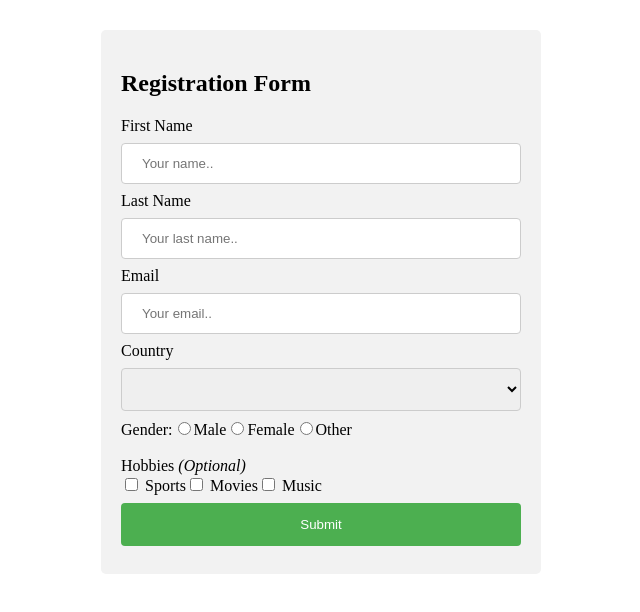
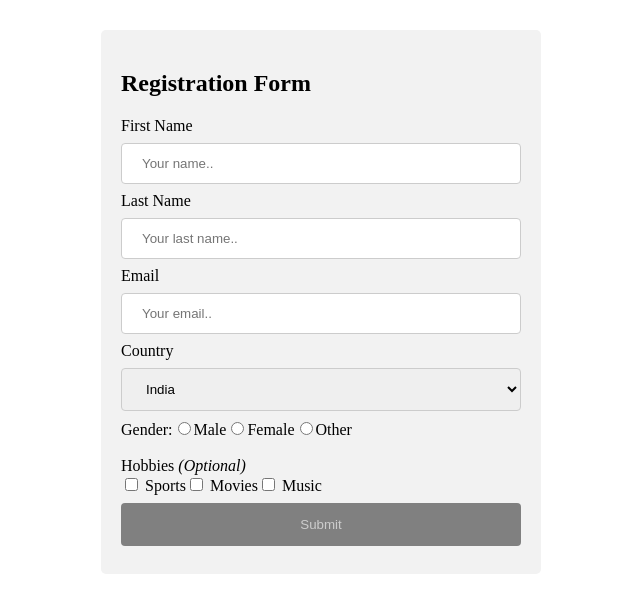
Before and after one commit to gouthamraj020102/angularProjects, an Angular app in the folder user-registration-form-app/: page / in a window 1280 px wide. Shown: the top 612 px of the page, without its empty margins (319-959 px from the left). Built offline with nearby package versions, Linux system fonts and the light colour scheme.

Commit message:
Template driven form Validation

```diff
--- a/user-registration-form-app/src/app/app.component.css
+++ b/user-registration-form-app/src/app/app.component.css
@@ -19,8 +19,14 @@ input[type=submit] {
     cursor: pointer;
 }
 
-input[type=submit]:hover {
-    background-color: #45a049;
+#btn:hover:enabled {
+  background-color: #45a049;
+}
+
+#btn:disabled {
+    background-color: grey;
+    color: #ccc;
+    cursor: not-allowed;
 }
 
 .form {
@@ -30,3 +36,11 @@ input[type=submit]:hover {
     width: 400px;
     margin: 30px auto;
 }
+
+input.ng-invalid.ng-touched {
+    border: red 1px solid;
+}
+
+small {
+    color: red;
+}
--- a/user-registration-form-app/src/app/app.component.html
+++ b/user-registration-form-app/src/app/app.component.html
@@ -2,16 +2,27 @@
   <h2 id="registration">Registration Form</h2>
   <form (ngSubmit)="onSubmit()" #myForm="ngForm">
     <label for="fname">First Name</label>
-    <input type="text" name="fname" id="fname" placeholder="Your name.." ngModel>
+    <input type="text" name="fname" id="fname" placeholder="Your name.." [(ngModel)]="firstname" required #fname="ngModel">
+    <div>
+      <small *ngIf="fname.invalid && fname.touched">First Name is a required field</small>
+      <span *ngIf="firstname">You entered {{firstname}}</span>
+    </div>
 
     <label for="lname">Last Name</label>
-    <input type="text" name="lname" id="lname" placeholder="Your last name.." ngModel>
+    <input type="text" name="lname" id="lname" placeholder="Your last name.." [(ngModel)]="lastname" required #lname="ngModel">
+    <div>
+      <small *ngIf="lname.invalid && lname.touched">Last Name is a required field</small>
+      <span *ngIf="lastname">You entered {{lastname}}</span>
+    </div>
 
     <label for="email">Email</label>
-    <input type="email" name="email" id="email" name="email" placeholder="Your email.." ngModel>
+    <input type="email" name="email" id="email" name="email" placeholder="Your email.." ngModel required email #email="ngModel">
+    <div>
+      <small *ngIf="email.invalid && email.touched">Provide valid email</small>
+    </div>
 
     <label for="country">Country</label>
-    <select id="country" name="country" ngModel>
+    <select id="country" name="country" [ngModel]="defaultCountry">
       <option value="australia">Australia</option>
       <option value="canada">Canada</option>
       <option value="usa">USA</option>
@@ -35,6 +46,6 @@
       <label><input type="checkbox" value="music" name="hobbies" ngModel> Music</label>
     </div>
 
-    <input type="submit" value="Submit" id="btn">
+    <input type="submit" value="Submit" id="btn" [disabled]="!myForm.valid">
   </form>
 </div>
--- a/user-registration-form-app/src/app/app.component.ts
+++ b/user-registration-form-app/src/app/app.component.ts
@@ -8,6 +8,9 @@ import { NgForm } from '@angular/forms';
 })
 export class AppComponent {
   title = 'user-registration-form-app';
+  defaultCountry = 'india';
+  firstname: string | undefined;
+  lastname: string | undefined;
   @ViewChild('myForm') form: NgForm | undefined;
 
   onSubmit() {
```
